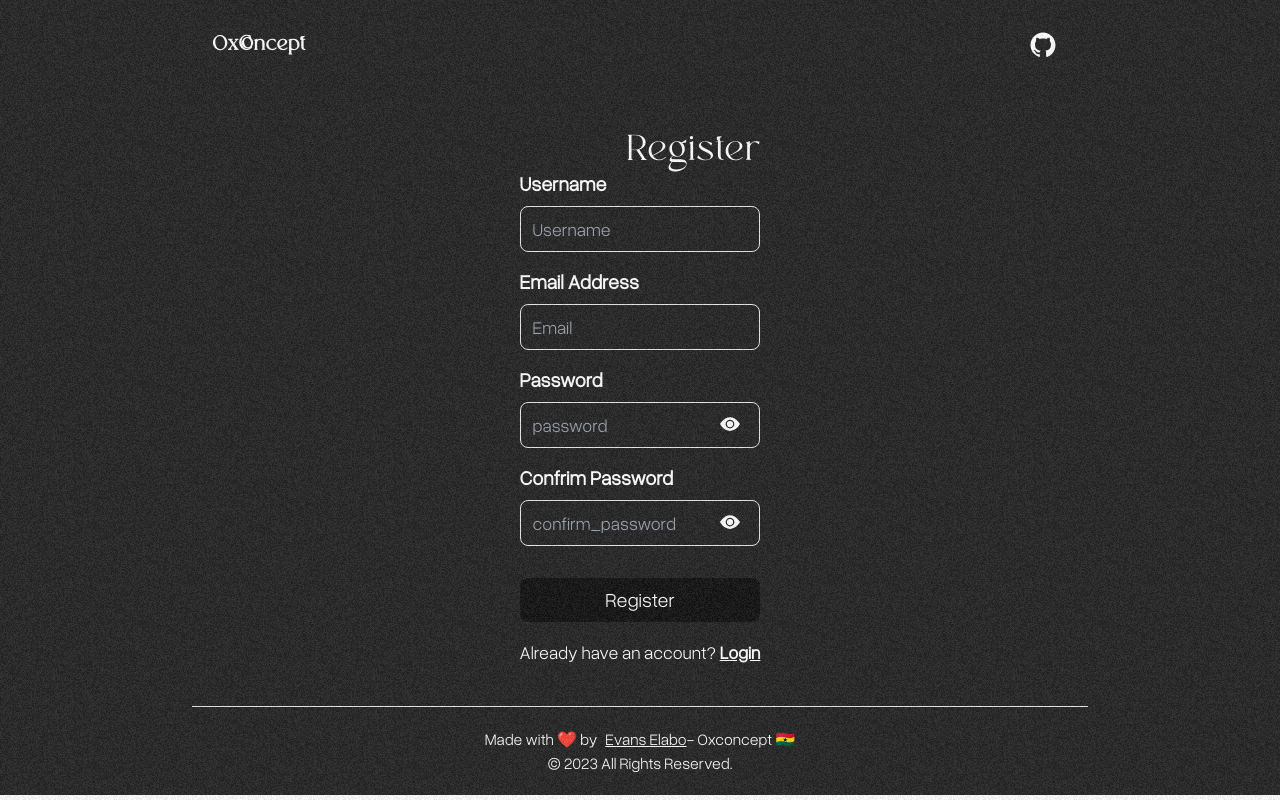
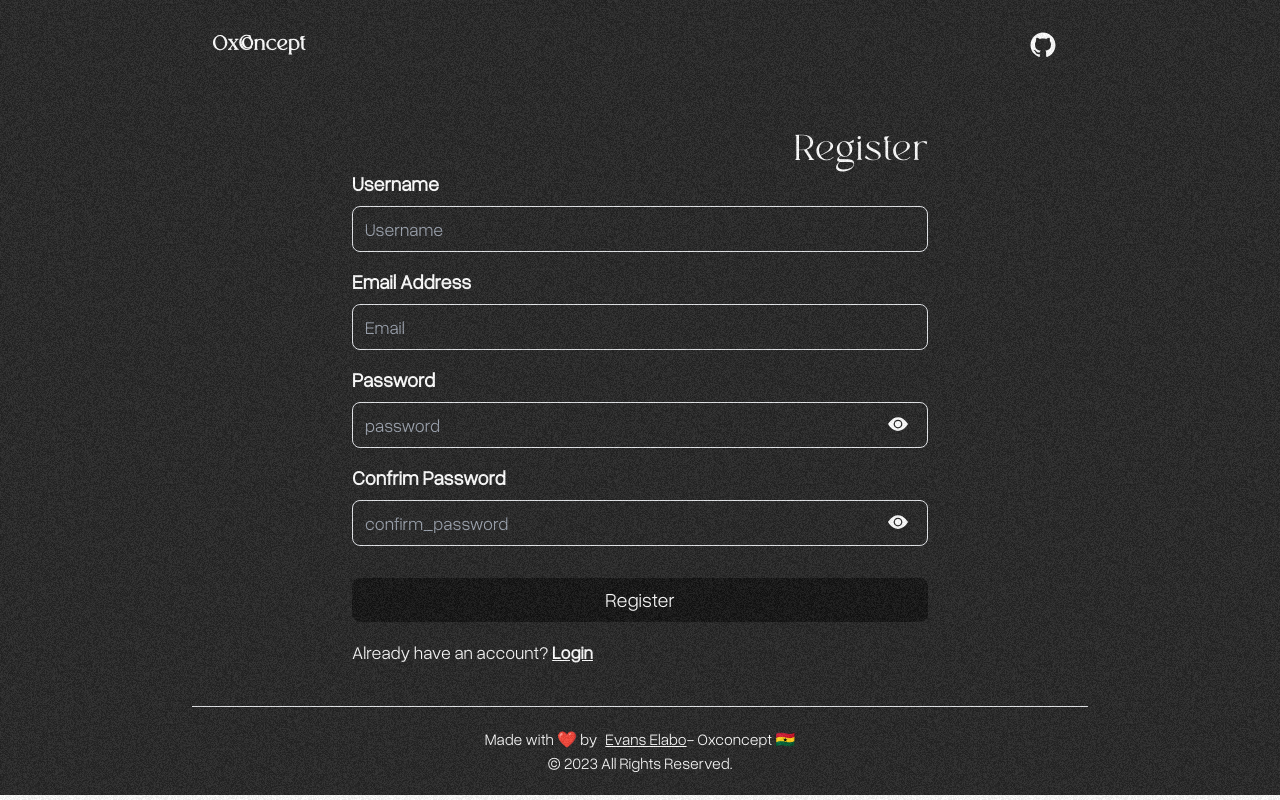
Before and after one commit to ellaboevans/0xconcept-blog, a Next.js app: page /dashboard/register in a window 1280 px wide. Built offline with nearby package versions, Linux system fonts and the light colour scheme; no server answers.

Commit message:
Fixed Register Page

```diff
--- a/app/dashboard/(auth)/register/page.tsx
+++ b/app/dashboard/(auth)/register/page.tsx
@@ -31,16 +31,13 @@ export default function Register({}: Props) {
     }
 
     try {
-      const res = await fetch(
-        'https://oxconcept.vercel.app/api/auth/register',
-        {
-          method: 'POST',
-          headers: {
-            'Content-Type': 'application/json'
-          },
-          body: JSON.stringify(data)
-        }
-      )
+      const res = await fetch('http://localhost:3000/api/auth/register', {
+        method: 'POST',
+        headers: {
+          'Content-Type': 'application/json'
+        },
+        body: JSON.stringify(data)
+      })
 
       if (res.status === 400) {
         toast.error('Email already exists')
@@ -62,7 +59,7 @@ export default function Register({}: Props) {
   }
 
   return (
-    <div className="max-w-[100dvw] md:max-[70dvw] mx-auto my-10 px-4">
+    <div className="w-[100dvw] md:w-[70dvw] mx-auto my-10 px-4">
       <form onSubmit={handleSubmit}>
         <div
           className={`flex flex-col max-w-[100dvw] md:max-w-[45dvw] mx-auto ${overusedGrotesk.variable} font-overusedGrotesk`}
```
